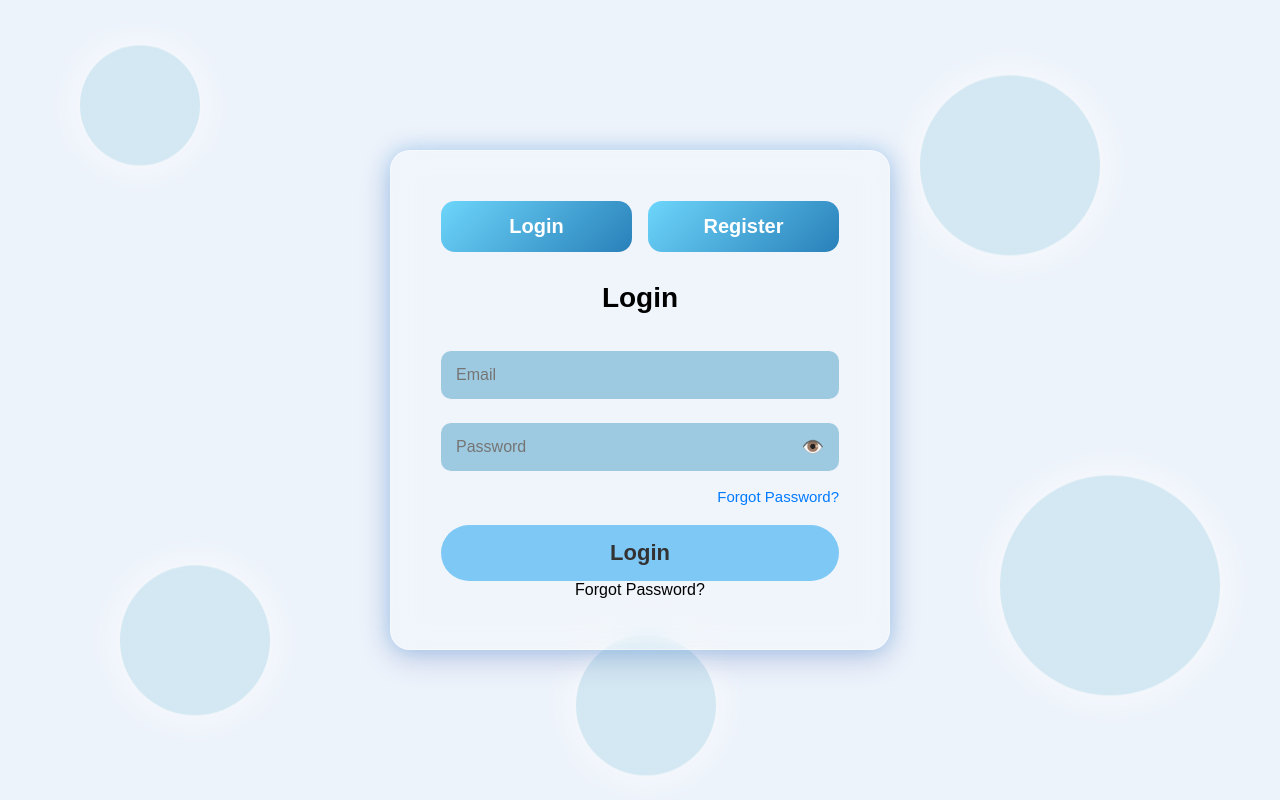
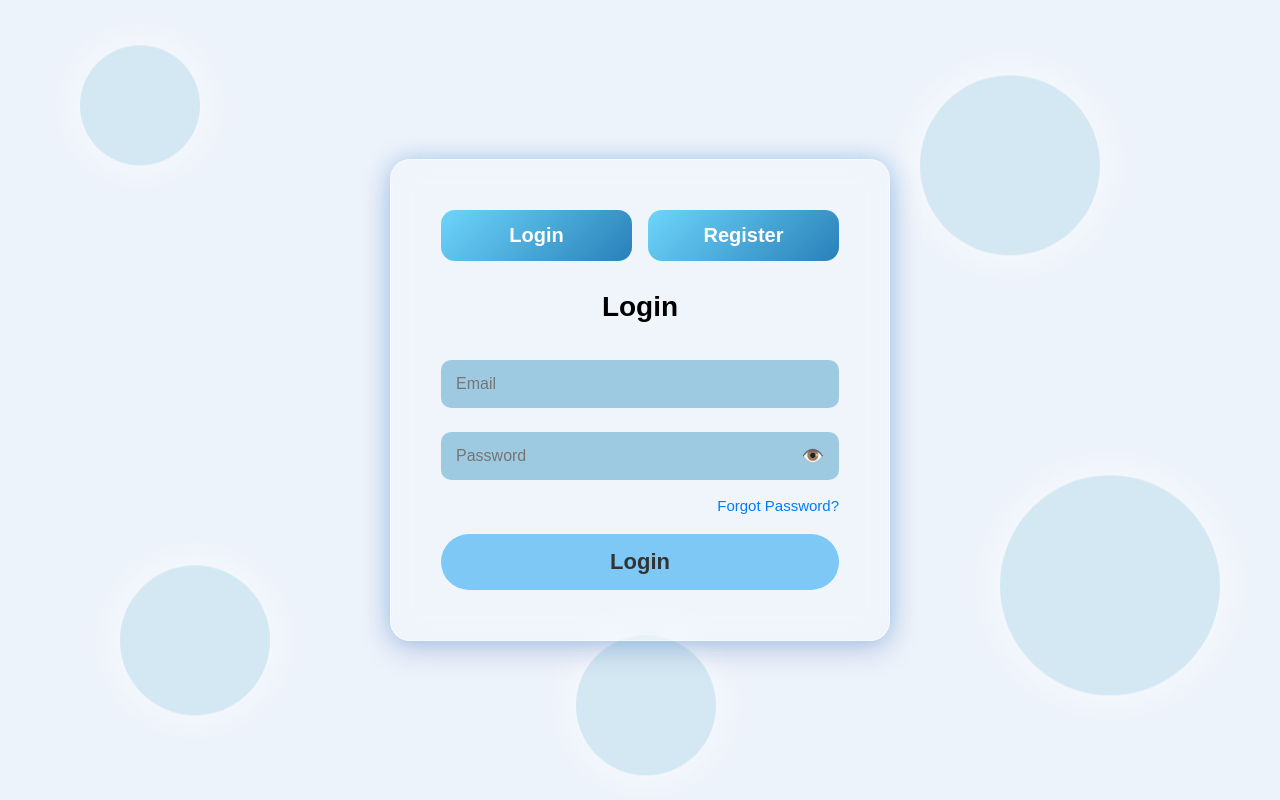
Before and after one commit to Bhanu-sri007/login-register-auth-system, a website with bundled scripts: page index.html in a window 1280 px wide. Built offline with nearby package versions, Linux system fonts and the light colour scheme.

Commit message:
login update

```diff
--- a/index.html
+++ b/index.html
@@ -38,7 +38,7 @@
 
       <button type="submit">Login</button>
 
-<p onclick="forgotPassword()">Forgot Password?</p>
+
 
 <div id="loader" class="loader" style="display: none;"></div>
       <p id="message" style="color:red; text-align:center;"></p>
```
